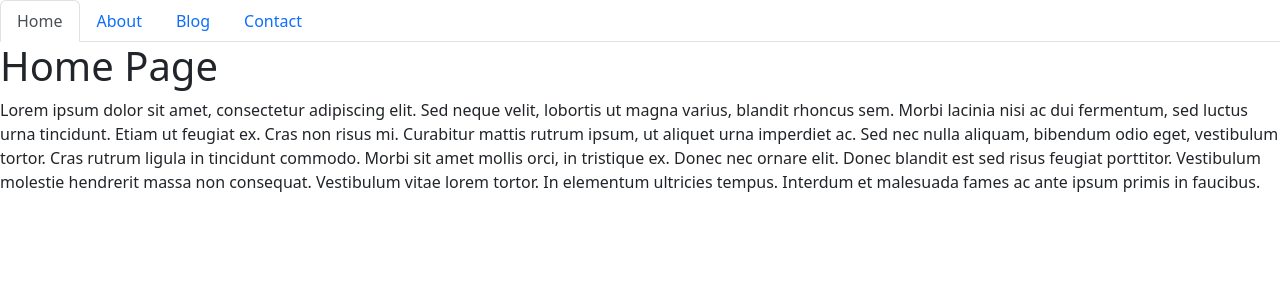
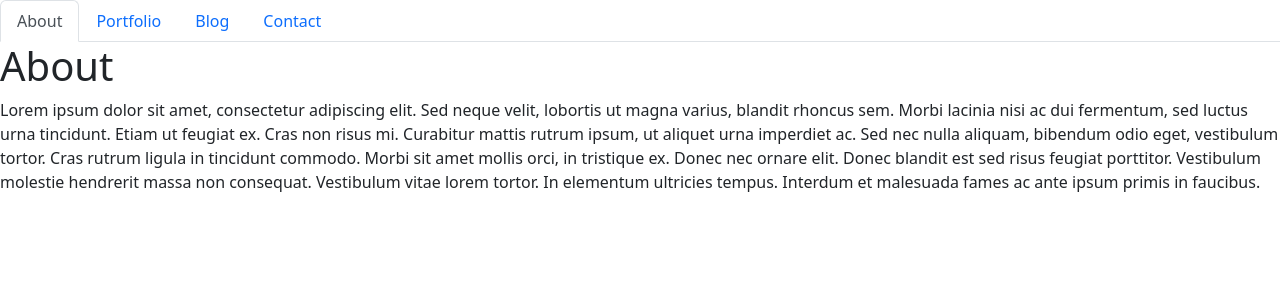
Before and after one commit to WinnieThomas/react-portfolio-winnie, a React (Create React App) app: page / in a window 1280 px wide. Shown: the top 300 px of the page. Built offline with nearby package versions, Linux system fonts and the light colour scheme.

Commit message:
modified home to about and about to portfolio

```diff
--- a/src/components/NavTabs.js
+++ b/src/components/NavTabs.js
@@ -7,23 +7,23 @@
     <ul className="nav nav-tabs">
       <li className="nav-item">
         <a
-          href="#home"
-          onClick={() => handlePageChange('Home')}
-          // This is a conditional (ternary) operator that checks to see if the current page is "Home"
+          href="#about"
+          onClick={() => handlePageChange('About')}
+          // This is a conditional (ternary) operator that checks to see if the current page is "About"
           // If it is, we set the current page to 'nav-link-active', otherwise we set it to 'nav-link'
-          className={currentPage === 'Home' ? 'nav-link active' : 'nav-link'}
+          className={currentPage === 'About' ? 'nav-link active' : 'nav-link'}
         >
-          Home
+          About
         </a>
       </li>
       <li className="nav-item">
         <a
-          href="#about"
-          onClick={() => handlePageChange('About')}
-          // Check to see if the currentPage is `About`, and if so we use the active link class from bootstrap. Otherwise, we set it to a normal nav-link
-          className={currentPage === 'About' ? 'nav-link active' : 'nav-link'}
+          href="#portfolio"
+          onClick={() => handlePageChange('Portfolio')}
+          // Check to see if the currentPage is `Portfolio`, and if so we use the active link class from bootstrap. Otherwise, we set it to a normal nav-link
+          className={currentPage === 'Portfolio' ? 'nav-link active' : 'nav-link'}
         >
-          About
+          Portfolio
         </a>
       </li>
       <li className="nav-item">
--- a/src/components/PortfolioContainer.js
+++ b/src/components/PortfolioContainer.js
@@ -1,20 +1,20 @@
 import React, { useState } from 'react';
 import NavTabs from './NavTabs';
-import Home from './pages/Home';
 import About from './pages/About';
+import Portfolio from './pages/Portfolio';
 import Blog from './pages/Blog';
 import Contact from './pages/Contact';
 
 export default function PortfolioContainer() {
-  const [currentPage, setCurrentPage] = useState('Home');
+  const [currentPage, setCurrentPage] = useState('About');
 
   // This method is checking to see what the value of `currentPage` is. Depending on the value of currentPage, we return the corresponding component to render.
   const renderPage = () => {
-    if (currentPage === 'Home') {
-      return <Home />;
-    }
     if (currentPage === 'About') {
       return <About />;
+    }
+    if (currentPage === 'Portfolio') {
+      return <Portfolio />;
     }
     if (currentPage === 'Blog') {
       return <Blog />;
--- a/src/components/pages/About.js
+++ b/src/components/pages/About.js
@@ -3,14 +3,18 @@
 export default function About() {
   return (
     <div>
-      <h1>About Page</h1>
+      <h1>About</h1>
       <p>
-        Nunc pharetra finibus est at efficitur. Praesent sed congue diam.
-        Integer gravida dui mauris, ut interdum nunc egestas sed. Aenean sed
-        mollis diam. Nunc aliquet risus ac finibus porta. Nam quis arcu non
-        lectus tincidunt fermentum. Suspendisse aliquet orci porta quam semper
-        imperdiet. Praesent euismod mi justo, faucibus scelerisque risus cursus
-        in. Sed rhoncus mollis diam, sit amet facilisis lectus blandit at.
+        Lorem ipsum dolor sit amet, consectetur adipiscing elit. Sed neque
+        velit, lobortis ut magna varius, blandit rhoncus sem. Morbi lacinia nisi
+        ac dui fermentum, sed luctus urna tincidunt. Etiam ut feugiat ex. Cras
+        non risus mi. Curabitur mattis rutrum ipsum, ut aliquet urna imperdiet
+        ac. Sed nec nulla aliquam, bibendum odio eget, vestibulum tortor. Cras
+        rutrum ligula in tincidunt commodo. Morbi sit amet mollis orci, in
+        tristique ex. Donec nec ornare elit. Donec blandit est sed risus feugiat
+        porttitor. Vestibulum molestie hendrerit massa non consequat. Vestibulum
+        vitae lorem tortor. In elementum ultricies tempus. Interdum et malesuada
+        fames ac ante ipsum primis in faucibus.
       </p>
     </div>
   );
--- a/src/components/pages/Home.js
+++ /dev/null
@@ -1,21 +0,0 @@
-import React from 'react';
-
-export default function Home() {
-  return (
-    <div>
-      <h1>Home Page</h1>
-      <p>
-        Lorem ipsum dolor sit amet, consectetur adipiscing elit. Sed neque
-        velit, lobortis ut magna varius, blandit rhoncus sem. Morbi lacinia nisi
-        ac dui fermentum, sed luctus urna tincidunt. Etiam ut feugiat ex. Cras
-        non risus mi. Curabitur mattis rutrum ipsum, ut aliquet urna imperdiet
-        ac. Sed nec nulla aliquam, bibendum odio eget, vestibulum tortor. Cras
-        rutrum ligula in tincidunt commodo. Morbi sit amet mollis orci, in
-        tristique ex. Donec nec ornare elit. Donec blandit est sed risus feugiat
-        porttitor. Vestibulum molestie hendrerit massa non consequat. Vestibulum
-        vitae lorem tortor. In elementum ultricies tempus. Interdum et malesuada
-        fames ac ante ipsum primis in faucibus.
-      </p>
-    </div>
-  );
-}
--- /dev/null
+++ b/src/components/pages/Portfolio.js
@@ -0,0 +1,17 @@
+import React from 'react';
+
+export default function Portfolio() {
+  return (
+    <div>
+      <h1>About Page</h1>
+      <p>
+        Nunc pharetra finibus est at efficitur. Praesent sed congue diam.
+        Integer gravida dui mauris, ut interdum nunc egestas sed. Aenean sed
+        mollis diam. Nunc aliquet risus ac finibus porta. Nam quis arcu non
+        lectus tincidunt fermentum. Suspendisse aliquet orci porta quam semper
+        imperdiet. Praesent euismod mi justo, faucibus scelerisque risus cursus
+        in. Sed rhoncus mollis diam, sit amet facilisis lectus blandit at.
+      </p>
+    </div>
+  );
+}
```
